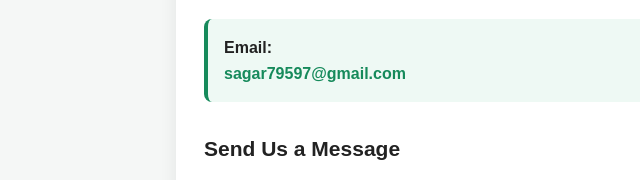
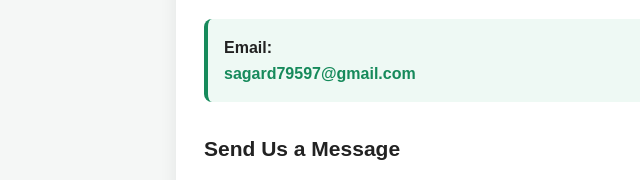
Before and after one commit to quicktools-hub/quicktools-hub.github.io, a plain HTML site: page contact.html in a window 1280 px wide. Shown: the part 261-441 px from the top of the page, 82-722 px from the left. Drawn offline with Linux system fonts and the light colour scheme.

Commit message:
Update contact.html

```diff
--- a/contact.html
+++ b/contact.html
@@ -191,9 +191,9 @@
 
       <div class="contact-box">
         <strong>Email:</strong><br>
-        <a class="email" href="mailto:YOUR-EMAIL@gmail.com">
-          sagar79597@gmail.com
-        </a>
+        <a class="email" href="mailto:sagard79597@gmail.com">
+  sagard79597@gmail.com
+</a>
       </div>
 
       <h2>Send Us a Message</h2>
@@ -284,7 +284,7 @@
       );
 
       window.location.href =
-        "mailto:sagar79597@gmail.com?subject=" +
+        "mailto:sagard79597@gmail.com?subject=" +
         subject +
         "&body=" +
         body;
```
